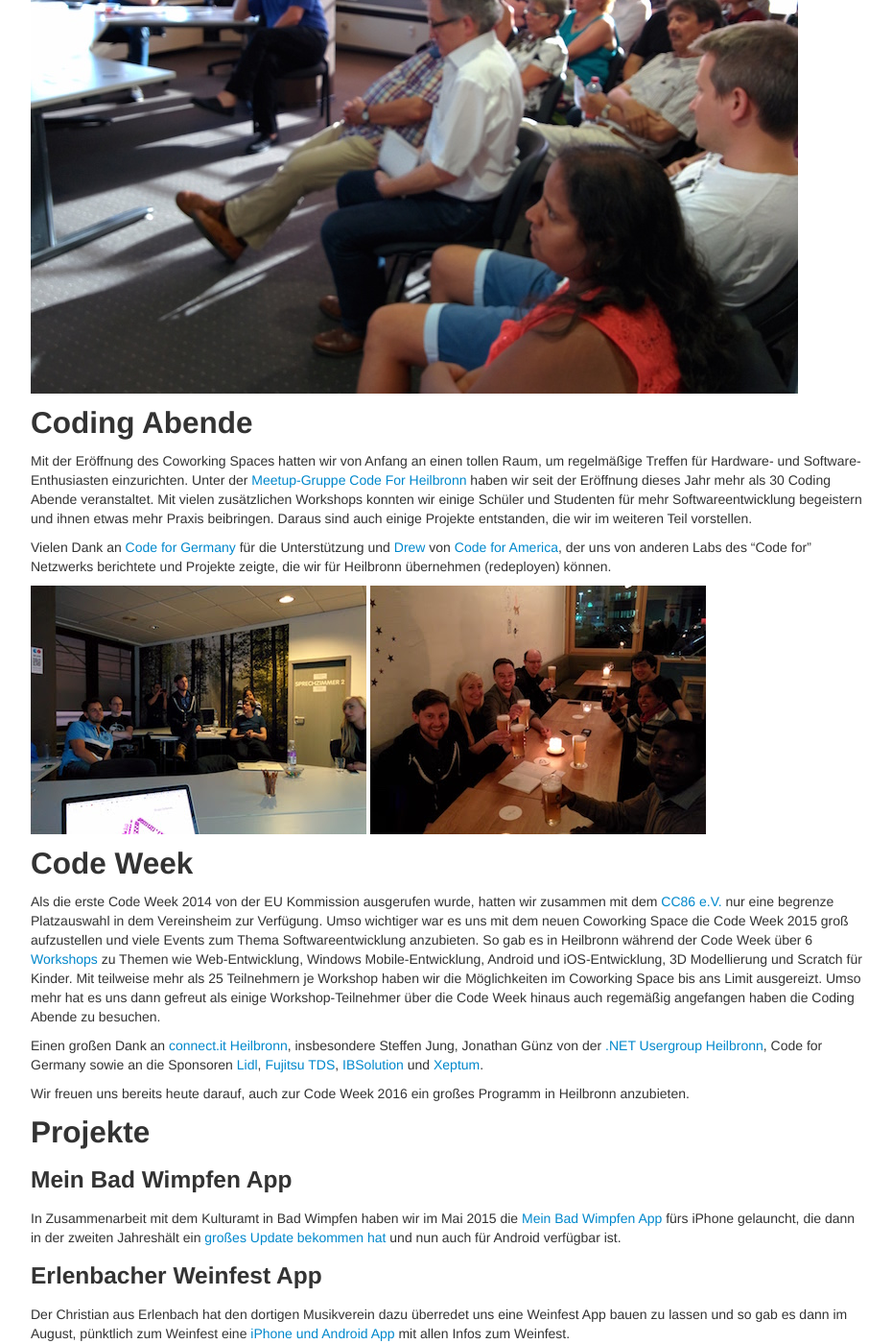
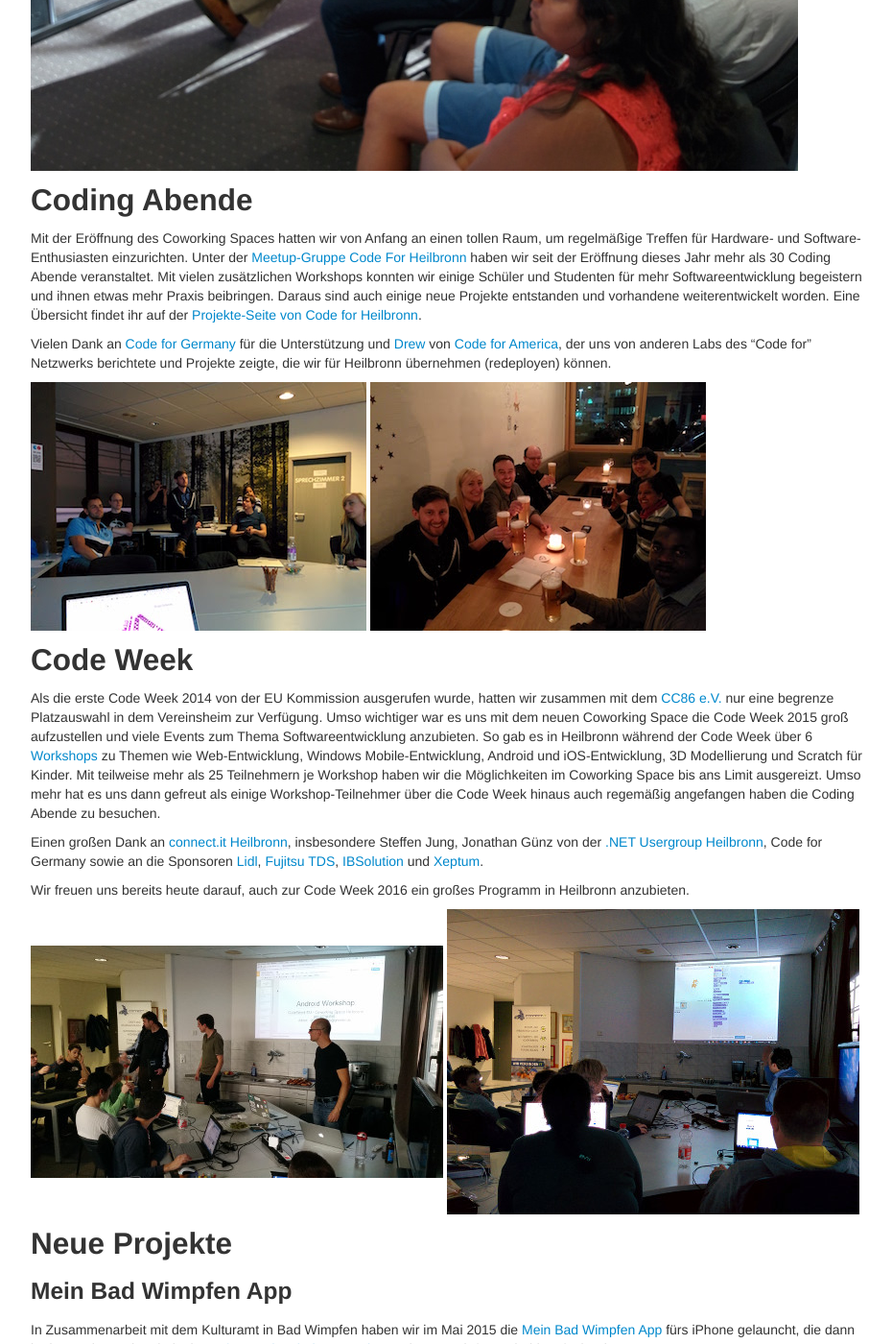
Before and after one commit to opendatalab-de/blog, a Jekyll site: the page built from _posts/2016/2016-01-19-rueckblick-open-data-coworking.md, in a window 1280 px wide and 1400 px high, scrolled down 2482 px. Shown: the whole window at 96% size, without its empty margins (23-953 px from the left). Built offline with Jekyll 4.4.1, drawn with Linux system fonts in a browser that asks for light colours; comment, search, counter and statistics services are not loaded; some of the changed text lies outside the part shown.

Commit message:
annual report update

```diff
--- a/_posts/2016/2016-01-19-rueckblick-open-data-coworking.md
+++ b/_posts/2016/2016-01-19-rueckblick-open-data-coworking.md
@@ -73,8 +74,7 @@
 für Hardware- und Software-Enthusiasten einzurichten. Unter der [Meetup-Gruppe Code For Heilbronn]( http://www.meetup.com/codeforhn/)
 haben wir seit der Eröffnung dieses Jahr mehr als 30 Coding Abende veranstaltet.
 Mit vielen zusätzlichen Workshops konnten wir einige Schüler und Studenten für mehr Softwareentwicklung
-begeistern und ihnen etwas mehr Praxis beibringen. Daraus sind auch einige Projekte entstanden, die wir
-im weiteren Teil vorstellen.
+begeistern und ihnen etwas mehr Praxis beibringen. Daraus sind auch einige neue Projekte entstanden und vorhandene weiterentwickelt worden. Eine Übersicht findet ihr auf der [Projekte-Seite von Code for Heilbronn](http://codefor.de/heilbronn#projects).
 
 
 Vielen Dank an [Code for Germany](http://codefor.de/) für die Unterstützung und [Drew](http://www.codeforamerica.org/people/drew-wilson/)
@@ -103,8 +103,10 @@
 
 Wir freuen uns bereits heute darauf, auch zur Code Week 2016 ein großes Programm in Heilbronn anzubieten.
 
+![Code Week]({{ BASE_PATH }}/assets/codeweek/android-1.jpg )
+![Code Week]({{ BASE_PATH }}/assets/codeweek/scratch-3.jpg )
 
-## Projekte
+## Neue Projekte
 
 ### Mein Bad Wimpfen App
 In Zusammenarbeit mit dem Kulturamt in Bad Wimpfen haben wir im Mai 2015 die
@@ -140,4 +142,5 @@
 die dem Benutzer alle Getränke in einem Restaurant oder einer Bar anzeigt. Die Möglichkeiten
 sind hier bei weitem noch nicht ausgeschöpft.
 
-- Im Januar 2016 - Felix und Adrian
+
+<small>im Januar 2016 - Felix und Adrian</small>
```
Also changed, not shown: other parts of _posts/2016/2016-01-19-rueckblick-open-data-coworking.md (+1 -0 lines), _posts/2016/2016-01-18-code-week-2015.md (renamed from _posts/2015/2016-01-18-code-week-2015.md), assets/jahr2015/jr_odd1.jpg, assets/jahr2015/jr_odd2015_rathaus.jpg (added).
